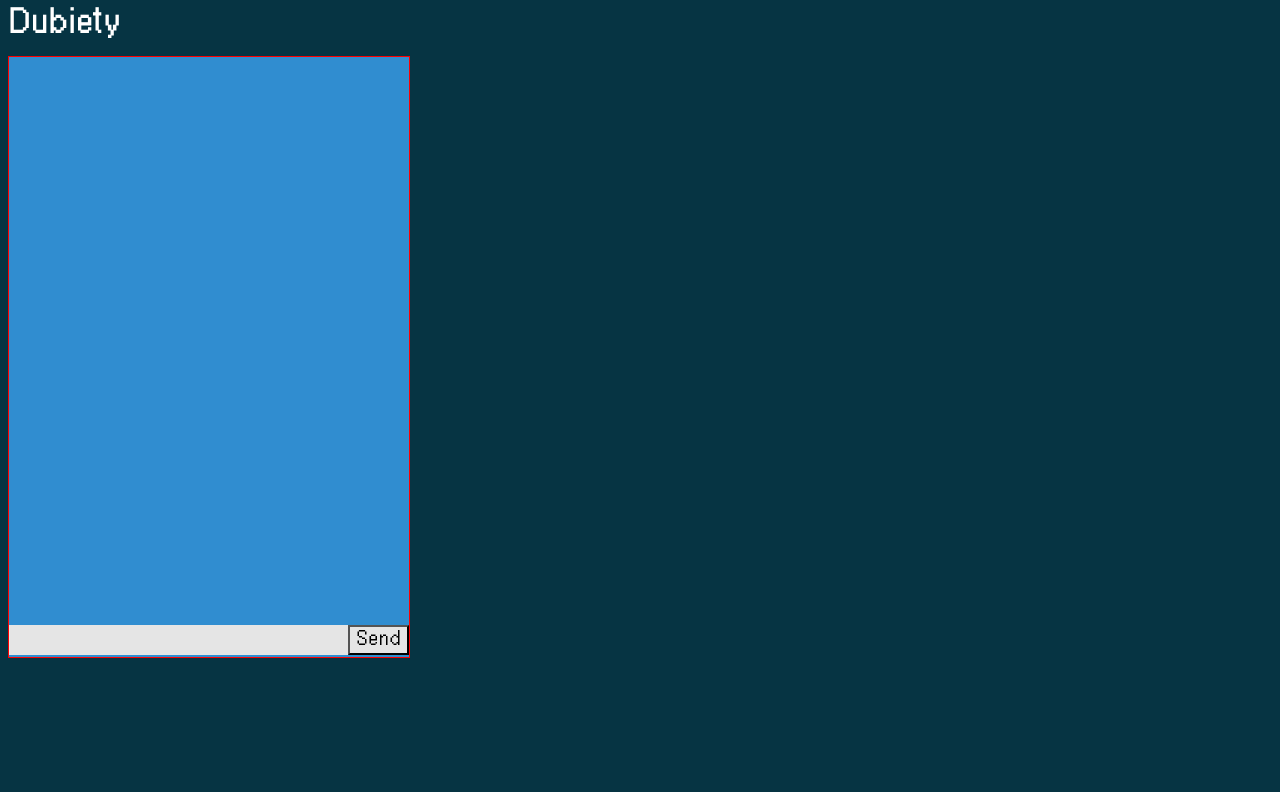
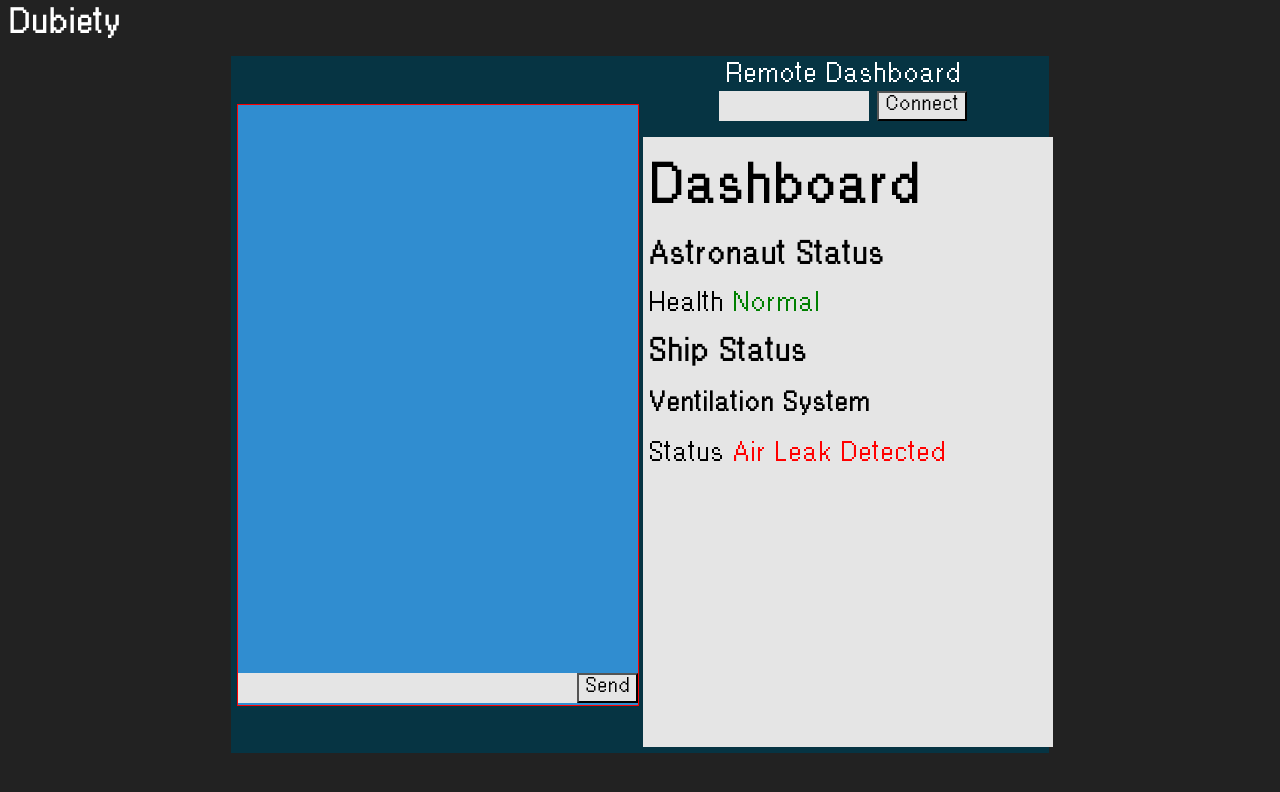
Before and after one commit to smikulcik/dubiety, a website: page html/index.html in a window 1280 px wide. Drawn offline with nearby package versions, Linux system fonts and the light colour scheme; files that its build step writes are made by us from their sources; files whose address does not match are found by name.

Commit message:
Add Dashboard graphics

```diff
--- a/html/index.html
+++ b/html/index.html
@@ -2,12 +2,37 @@
 <head>
 	<script src='https://code.jquery.com/jquery-3.1.1.min.js'></script>
 	<script src='./js/chat.js'></script>
+	<script src='./js/dashboard.js'></script>
 	<link rel="stylesheet" type="text/css" href='./css/chat.css' />
 	<link rel="stylesheet" type="text/css" href='./css/dubiety.css' />
 </head>
 <body>
 	<h1 class='title'>Dubiety</h1>
-	<div class='chat'></div>
+	<table class=game><tr>
+		<td><div class='chat'></div></td>
+		<td>
+			<div class='dashboard'>
+				<div class='loginPrompt'>
+					<span class='white'>Remote Dashboard</span><br/>
+						<form>
+							<input class='passcodeInput' />
+							<button class='connectBtn'>Connect</button>
+						</form>
+				</div>
+				<div class='dashboardDisplay'>
+					<h1>Dashboard</h1>
+					<div class='status'>
+						<h3>Astronaut Status</h3>
+						<span>Health </span><span class='health ok'>Normal</span><br/>
+
+						<h3>Ship Status</h3>
+						<h4>Ventilation System</h4>
+						<span>Status </span><span class='ventilation failing'>Air Leak Detected</span><br/>
+					</div>
+				</div>
+			</div>
+		</td>
+	</tr></table>
 	<script>
 		var getwsurl = function(path){
 			var loc = window.location, new_uri;
@@ -73,13 +98,7 @@
 		chat.Chat("Jeff Jacobs", function(msg){
 			session.send(msg);
 		});
-		$('#analyzer button').click(function(evt){
-			evt.preventDefault();
-			var input = $('#analyzer input').val();
-			$.post('./analyze', {text: input}, function(res){
-				$('#analyzer div').text(res);
-			});
-		});
-	</script>
+		var dashboard = $('.dashboard').Dashboardify();
+		</script>
 </body>
 </html>
--- a/static/css/chat.css
+++ b/static/css/chat.css
@@ -14,7 +14,7 @@
 }
 .chat>.history {
 	flex: 1 1 auto;
-	overflow-y: scroll;
+	overflow-y: auto;
 	height:100%;
 }
 .chat>.history>div {
@@ -45,26 +45,7 @@
 }
 .chat>form>button {
 	flex: 0 1 auto;
-	height: 30px;
-	margin:0px;
-	font-family: hellovetica, Helvetica, Arial;
-	font-size:12px;
-	background-color: #e5e5e5;
-}
-.chat>form>button:focus{
-	outline: 2px solid black;
 }
 .chat>form>input{
 	flex: 1 1 auto;
-	height: 30px;
-	margin:0px;
-	font-family: hellovetica, Helvetica, Arial;
-	font-size:12px;
-	background-color: #e5e5e5;
-	border: none;
-	padding:3px;
-	outline: none;
 }
-.chat>form>input:focus{
-	outline: 2px solid black;
-}
--- a/static/css/dubiety.css
+++ b/static/css/dubiety.css
@@ -5,14 +5,78 @@
 
 body {
   font-family: hellovetica, Helvetica, sans-serif;
-	background-color: #063443;
+	background-color: #222;
 }
 
 .title {
   color:white;
   font-size:20px;
 }
+
+.game {
+  height:600px;
+  width:800px;
+  margin:auto;
+	background-color: #063443;
+  padding: 3px;
+}
+
 .chat {
   border: 1px solid red;
   right:0px;
 }
+
+.dashboard {
+  width:400px;
+}
+.dashboard>.loginPrompt {
+  text-align:center;
+}
+.dashboard>.dashboardDisplay {
+  height:600px;
+  width: 400px;
+  background-color: #e5e5e5;
+  padding: 5px;
+}
+.dashboard .status .ok {
+  color: green;
+}
+.dashboard .status .failing {
+  color: red;
+  animation: blinker 1s linear infinite;
+}
+/* http://stackoverflow.com/a/16344389 */
+@keyframes blinker {
+      0% { opacity: 1; }
+     79% { opacity: 1; }
+     80% { opacity: 0; }
+    100% { opacity: 0; }
+}
+
+.white{color:white;}
+
+
+button {
+	height: 30px;
+	margin:0px;
+	font-family: hellovetica, Helvetica, Arial;
+	font-size:12px;
+	background-color: #e5e5e5;
+}
+button:focus{
+	outline: 2px solid black;
+}
+input{
+	height: 30px;
+  width:150px;
+	margin:0px;
+	font-family: hellovetica, Helvetica, Arial;
+	font-size:12px;
+	background-color: #e5e5e5;
+	border: none;
+	padding:3px;
+	outline: none;
+}
+input:focus{
+	outline: 2px solid black;
+}
```
Also changed, not shown: static/js/dashboard.js (added, +39 -0 lines).
